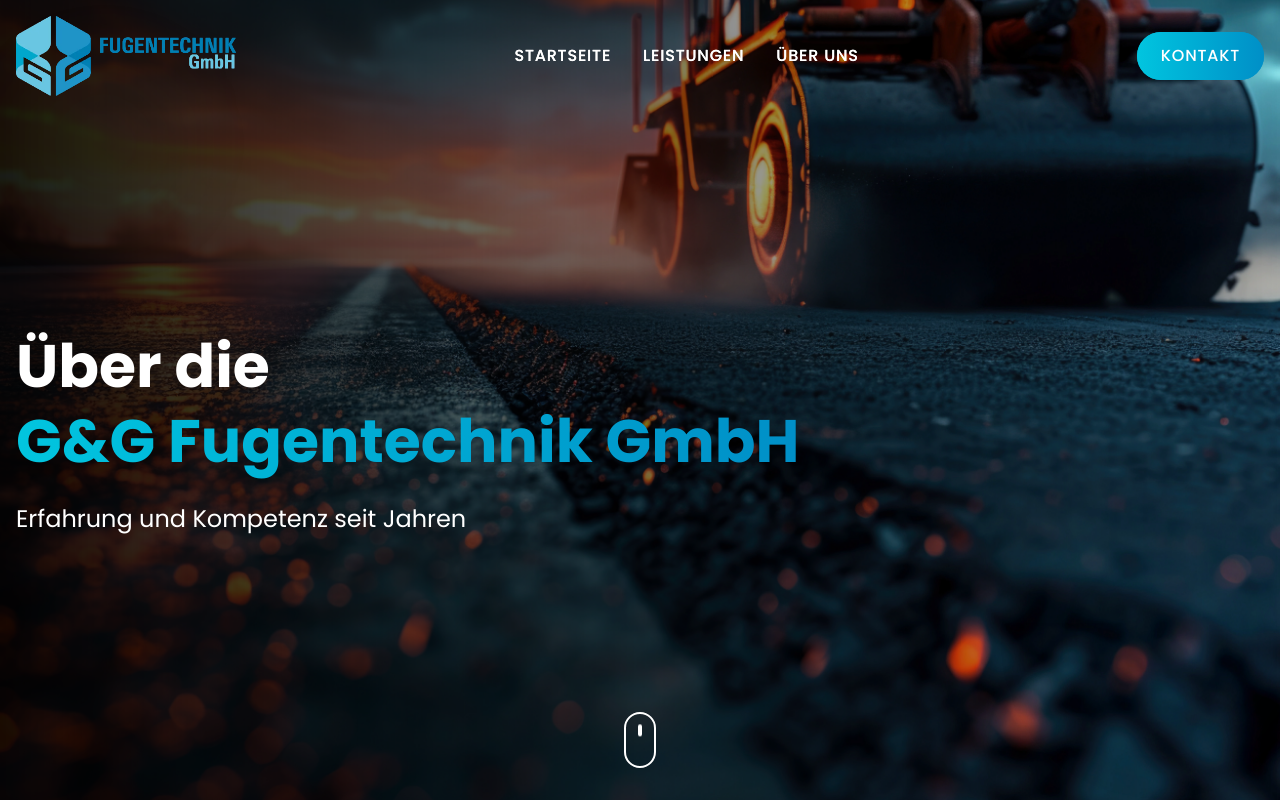
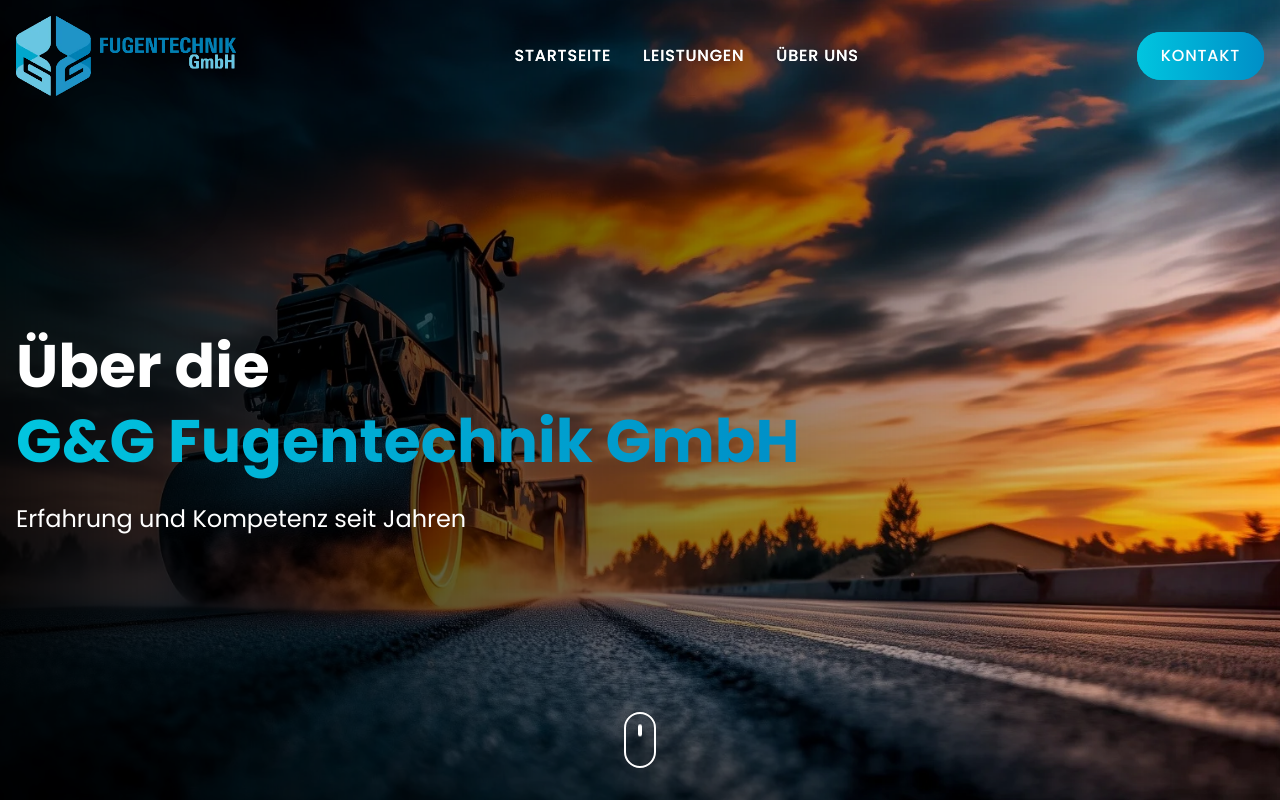
Before and after one commit to t4ner/fugentechnik-website, a React (Vite) app: page /uber-uns in a window 1280 px wide. Shown: the top 800 px of the page. Built offline with nearby package versions, Linux system fonts and the light colour scheme.

Commit message:
project updated

```diff
--- a/src/pages/About.jsx
+++ b/src/pages/About.jsx
@@ -9,7 +9,7 @@
   const heroContent = {
     title: "Über die \nG&G Fugentechnik GmbH",
     subtitle: "Erfahrung und Kompetenz seit Jahren",
-    backgroundImage: "/hero/uber-uns-hero.webp",
+    backgroundImage: "/information/info4.webp",
     imageAlt: "G&G Fugentechnik Team und Unternehmen",
   };
 
```
